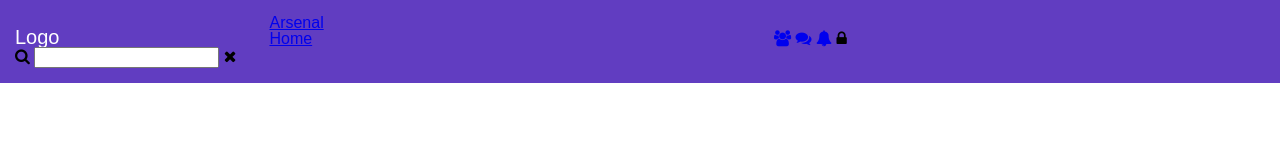
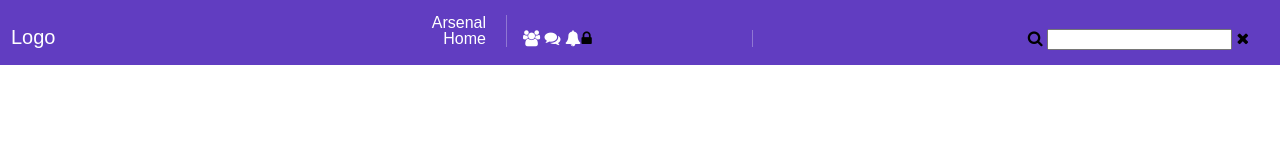
Before and after one commit to paulyo19/social-media, a plain HTML site: page index.html in a window 1280 px wide. Drawn offline with Linux system fonts and the light colour scheme.

Commit message:
styled the header by using padding and borders and also got ridof the white space between divs so it wont effect the width

```diff
--- a/style.css
+++ b/style.css
@@ -1,3 +1,7 @@
+* {
+    box-sizing: border-box;
+}
+
 html {
     font-family: sans-serif;
 }
@@ -6,11 +10,17 @@ header {
     background-color: #613DC1;
     padding: 15px;
 }
+header a {
+    color: white;
+    text-decoration: none;
+
+}
 
 header .logo-area {
     color: white;
     display: inline-block;
     width: 20%;
+    margin-left: -4px;
 }
 
 header .logo-area a {
@@ -20,13 +30,23 @@ header .logo-area a {
 }
 header .menu {
     display: inline-block;
-    width: 40%
+    width: 20%;
+    margin-left: -4px;
+    border-right: 1px solid rgba(255, 255, 255, .3);
+    text-align: right;
+    padding-right: 20px;
 }
+
 header .menuu ul li {
     display: inline-block;
 }
 header .icon-links {
     display: inline-block;
+    width: 20%;
+    margin-left: -4px;
+    padding-left: 20px;
+    border-right: 1px solid rgba(255, 255, 255, .3);
+    padding-right: 20px;
 }
 header .icon-links ul li {
     display: inline-block;
@@ -36,10 +56,13 @@ header .icon-links, .quick-options {
 }
 header .icon-links, .privacy {
     display: inline-block;
+    margin-left: -4px;
 }
 header .search-area {
     display: inline-block;
     width: 40%;
+    margin-left: -4px;
+    text-align: right;
 }
 header .search-area ul li {
     display: inline-block;
```
Also changed, not shown: index.html (+3 -6 lines).
